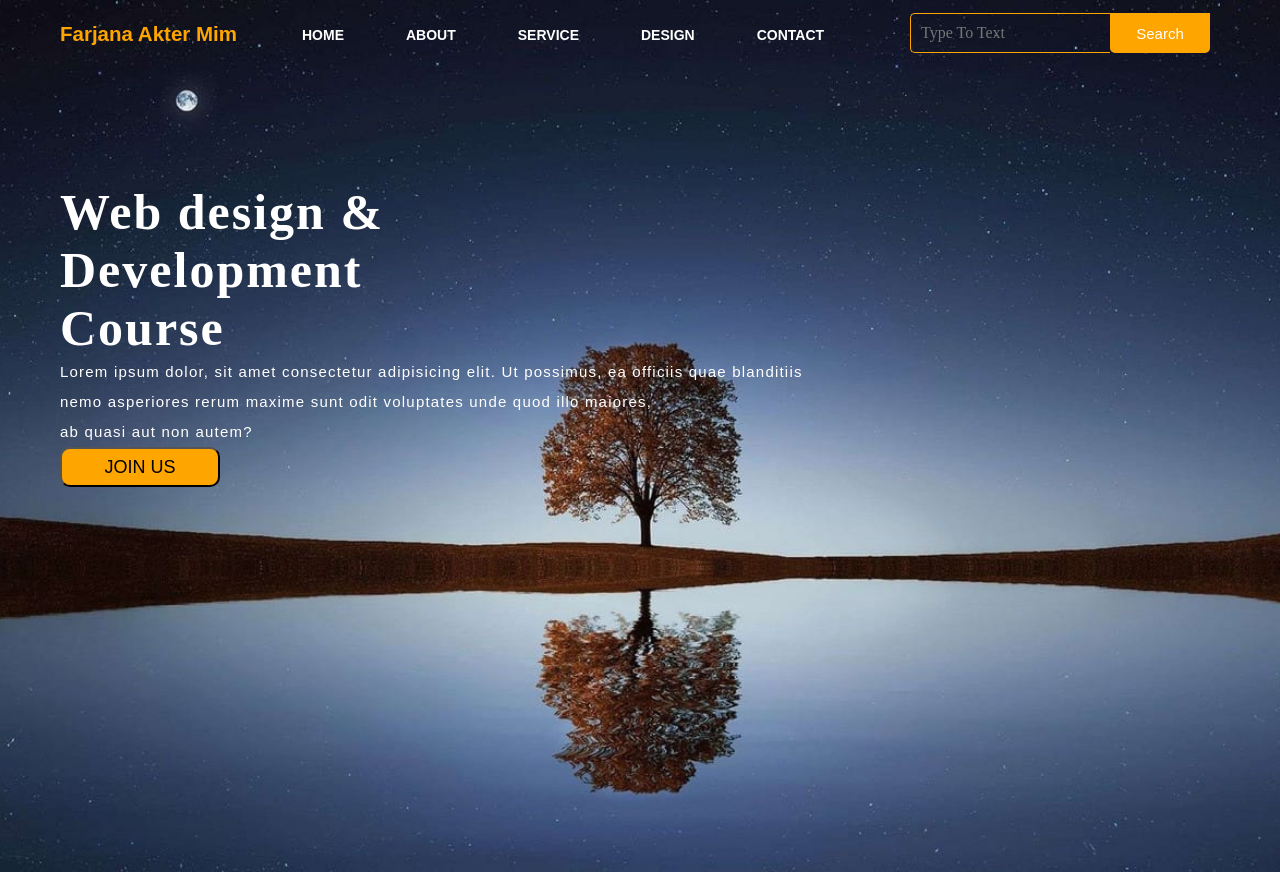
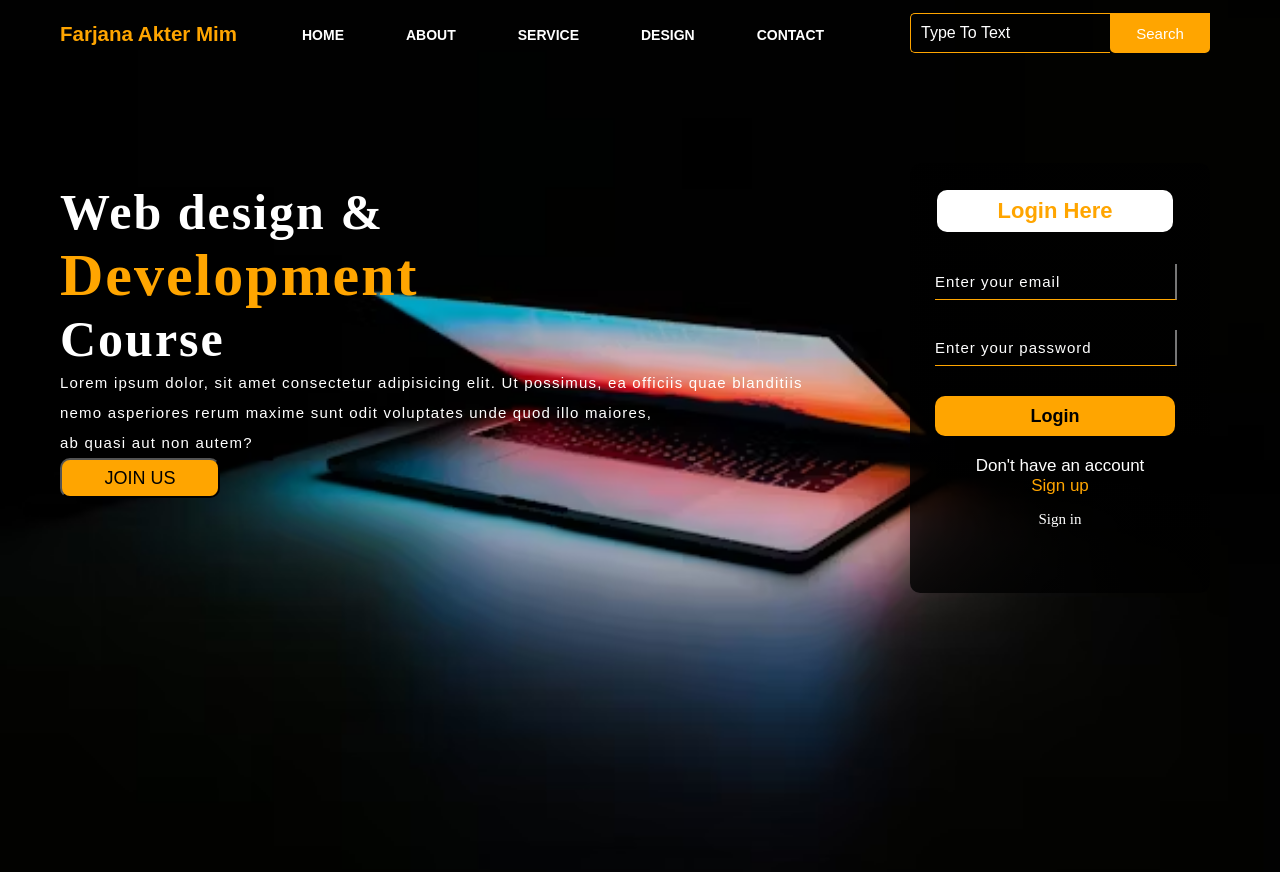
Before and after one commit to Farjana02mim/Firstwebsite, a plain HTML site: page index.html in a window 1280 px wide. Drawn offline with Linux system fonts and the light colour scheme.

Commit message:
added login form

```diff
--- a/index.html
+++ b/index.html
@@ -43,6 +43,16 @@
                 <p class="par">Lorem ipsum dolor, sit amet consectetur adipisicing elit. Ut possimus, ea officiis quae blanditiis <br>nemo asperiores rerum maxime sunt odit voluptates unde quod illo maiores,<br> ab quasi aut non autem?</p>
 
                 <button class="cn"><a href="#">JOIN US</a></button>
+                <div class="form">
+                    <h2>Login Here</h2>
+                    <input type="email" name="email" placeholder="Enter your email">
+                    <input type="password" name="password" placeholder="Enter your password">
+                    <button class="btnn"><a href="#">Login</a></button>
+
+                    <p class="link">Don't have an account<br>
+                    <a href="#">Sign up</a></p>
+                    <p class="liw">Sign in</p>
+                </div>
             </div>
     </div>
 </body>
--- a/style.css
+++ b/style.css
@@ -6,7 +6,7 @@
 .main{
     width: 100%;
     background: linear-gradient(to top, rgba(0,0,0,0.5)50%, rgba(0,0,0,0.5)50%);
-    background-image: url(WhatsApp\ Image\ 2025-07-03\ at\ 21.50.47_ccf33568.jpg);
+    background-image: url(photo-1531297484001-80022131f5a1.avif);
     background-position: center;
     background-size: cover;
     height: 109vh;
@@ -152,3 +152,92 @@ ul li a:hover{
 .cn:hover{
     background-color: white;
 }
+
+.content span{
+    color: orange;
+    font-size: 60px;
+}
+.form{
+    width: 250px;
+    height: 380px;
+    background: linear-gradient(to top, rgba(0,0,0,0.8)50%, rgba(0,0,0,0.8)50%);
+    position: absolute;
+    top: -20px;
+    left: 870px;
+    border-radius: 10px;
+    padding: 25px;
+}
+
+.form h2{
+    width: 220px;
+    font-family: sans-serif;
+    text-align: center;
+    color: orange;
+    font-size: 22px;
+    background-color: white;
+    border-radius: 10px;
+    margin: 2px;
+    padding: 8px;
+
+}
+
+.form input{
+    width: 240px;
+    height: 35px;
+    background: transparent;
+    border-bottom: 1px solid orange;
+    border-top: none;
+    border-left: none;
+    color: white;
+    font-size: 15px;
+    letter-spacing: 1px;
+    margin-top: 30px;
+    font-family: sans-serif;
+}
+
+.form input:focus{
+    outline: none;
+}
+
+::placeholder{
+    color: white;
+    font-family: Arial;
+}
+
+.btnn{
+    width: 240px;
+    height: 40px;
+    background: orange;
+    border: none;
+    margin-top: 30px;
+    font-size: 18px;
+    border-radius: 10px;
+    cursor: pointer;
+    color: white;
+}
+.btnn:hover{
+    background: white;
+    color: orange;
+}
+
+.btnn a{
+    text-decoration: none;
+    color: black;
+    font-weight: bold;
+}
+.form .link{
+    font-family: Arial, Helvetica, sans-serif;
+    font-size: 17px;
+    padding-top: 20px;
+    text-align: center;
+}
+.form .link a{
+    text-decoration: none;
+    color: orange;
+}
+
+.liw{
+    padding-top: 15px;
+    padding-bottom: 10px;
+    text-align: center;
+}
```
Also changed, not shown: photo-1531297484001-80022131f5a1.avif (added).
